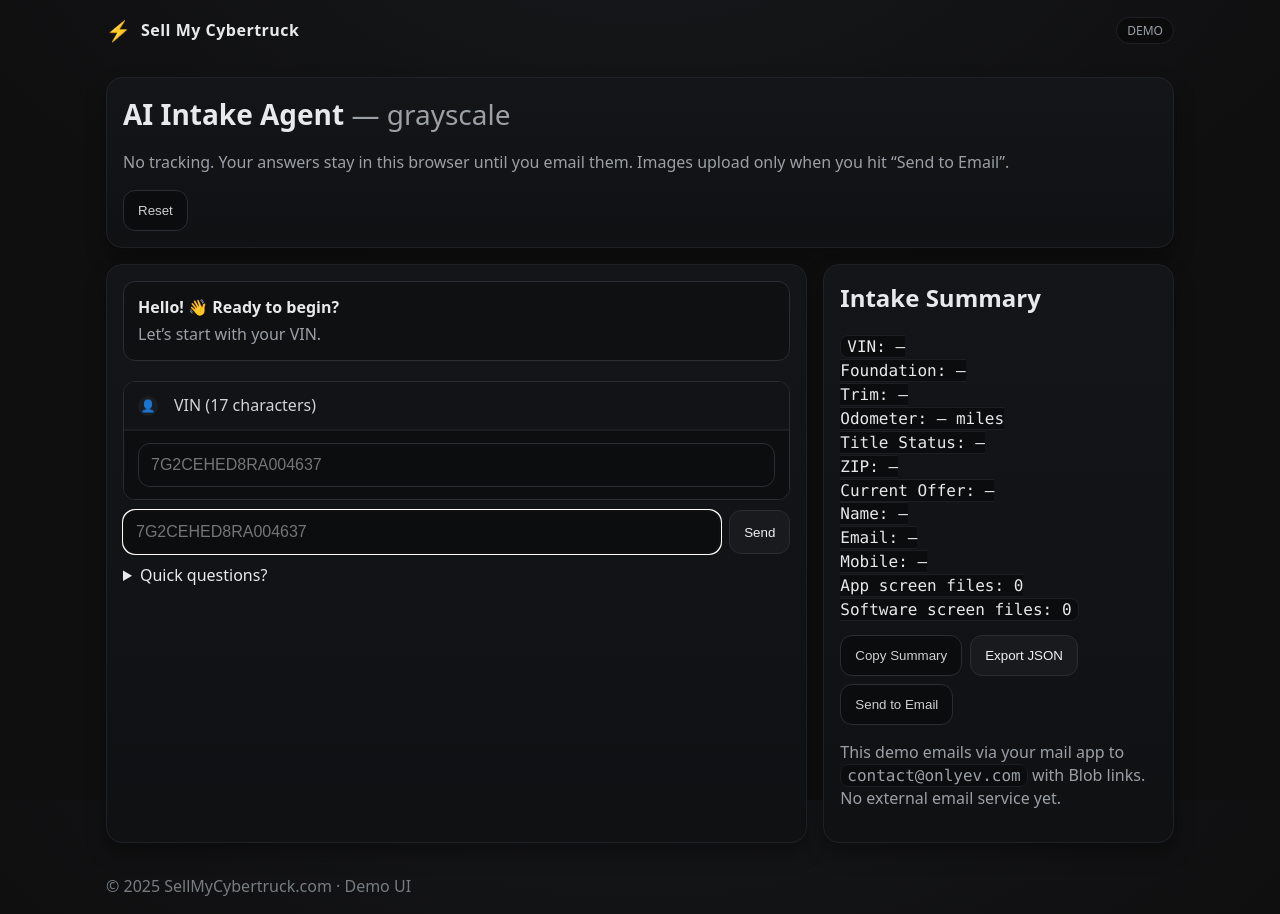
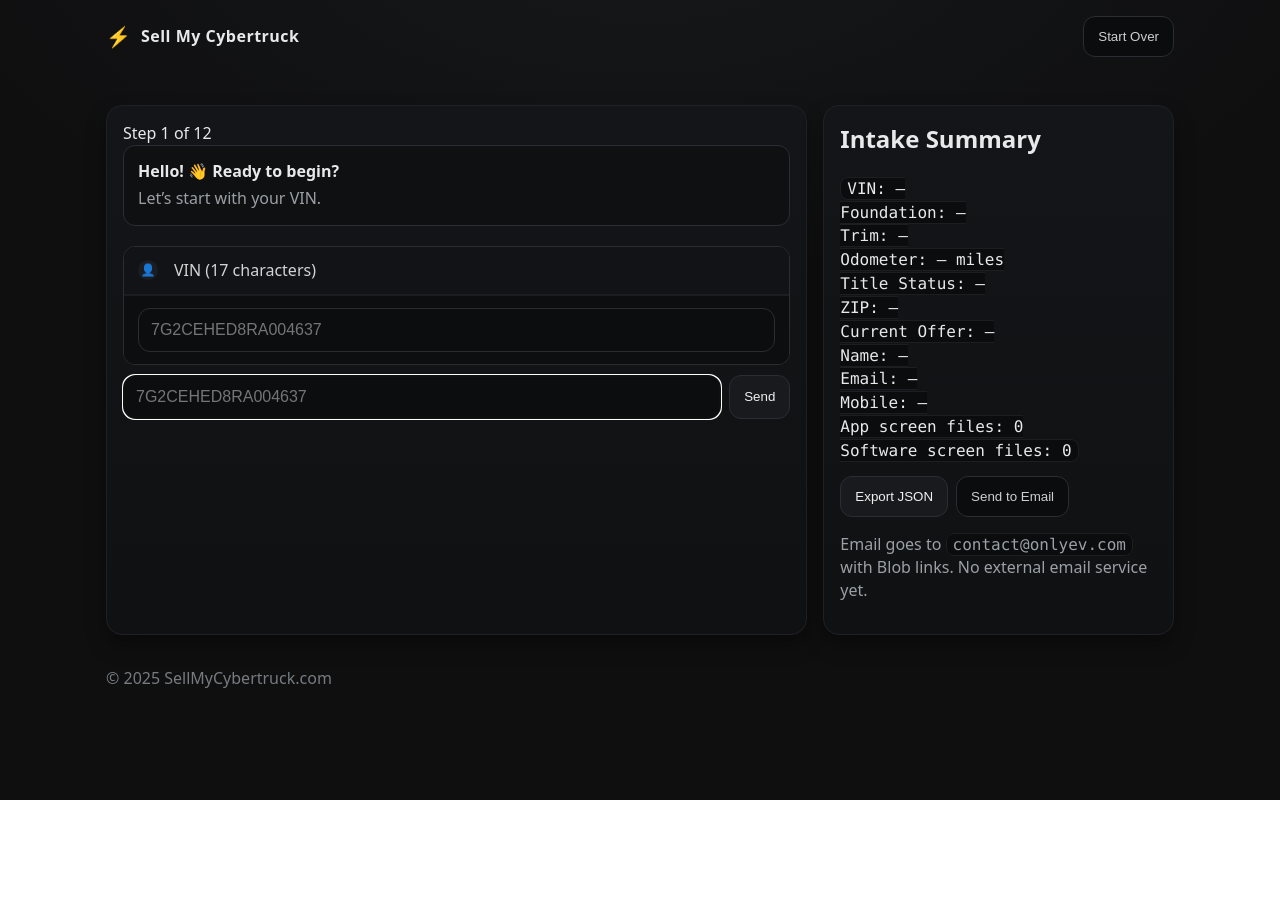
Before and after one commit to adamqureshi/smc-ai-intake-demo, a website: page index.html in a window 1280 px wide. After the commit the page ends 800 px from the top, so only its background shows below. Drawn offline with Linux system fonts and the light colour scheme.

Commit message:
Update index.html

```diff
--- a/index.html
+++ b/index.html
@@ -3,8 +3,7 @@
 <head>
   <meta charset="utf-8" />
   <meta name="viewport" content="width=device-width, initial-scale=1" />
-  <title>Sell My Cybertruck — AI Intake (Demo)</title>
-  <meta name="description" content="Grayscale demo of an intake agent for Sell My Cybertruck. Static HTML/CSS + one API for Blob uploads.">
+  <title>Sell My Cybertruck — Intake</title>
   <link rel="stylesheet" href="styles.css" />
 </head>
 <body>
@@ -13,54 +12,41 @@
       <span class="logo">⚡</span>
       <span class="title">Sell My Cybertruck</span>
     </div>
-    <span class="pill">DEMO</span>
+    <button id="resetBtn" class="btn btn-ghost">Start Over</button>
   </header>
 
   <main class="container">
-    <section class="card hero">
-      <h1>AI Intake Agent <span class="subtle">— grayscale</span></h1>
-      <p class="muted">No tracking. Your answers stay in this browser until you email them. Images upload only when you hit “Send to Email”.</p>
-      <div class="cta-row">
-        <button id="startBtn" class="btn">Start Intake</button>
-        <button id="resetBtn" class="btn btn-ghost">Reset</button>
-      </div>
-    </section>
-
     <section class="layout">
       <div class="card chat">
-        <!-- Collapsible Q/A log -->
+        <div class="progress">
+          <div id="progressLabel" class="progress-label">Step 1 of 12</div>
+          <div class="progress-rail"><div id="progressBar" class="progress-bar"></div></div>
+        </div>
+
         <div id="qaLog" class="qa-log" aria-live="polite"></div>
 
         <form id="chatForm" class="input-row" autocomplete="off">
           <div id="dynamicField" class="field"></div>
           <button class="btn" id="sendBtn" type="submit">Send</button>
         </form>
-
-        <details class="faq">
-          <summary>Quick questions?</summary>
-          <div class="faq-inner">
-            <div class="qa"><strong>Q:</strong> Accepted trims? <span class="muted">A:</span> AWD & Cyberbeast.</div>
-            <div class="qa"><strong>Q:</strong> Have a loan? <span class="muted">A:</span> Yes, include payoff estimate.</div>
-            <div class="qa"><strong>Q:</strong> Required images? <span class="muted">A:</span> <em>App screen</em> + <em>Software screen</em> (see examples).</div>
-          </div>
-        </details>
       </div>
 
       <aside class="card summary">
         <h2>Intake Summary</h2>
         <div id="summary"></div>
         <div class="summary-actions">
-          <button id="copyBtn" class="btn btn-ghost">Copy Summary</button>
           <button id="exportBtn" class="btn">Export JSON</button>
           <button id="emailBtn" class="btn btn-ghost">Send to Email</button>
         </div>
-        <p class="legal muted">This demo emails via your mail app to <code>contact@onlyev.com</code> with Blob links. No external email service yet.</p>
+        <p class="legal muted">
+          Email goes to <code>contact@onlyev.com</code> with Blob links. No external email service yet.
+        </p>
       </aside>
     </section>
   </main>
 
   <footer class="site-footer">
-    <span class="muted">© <span id="year"></span> SellMyCybertruck.com · Demo UI</span>
+    <span class="muted">© <span id="year"></span> SellMyCybertruck.com</span>
   </footer>
 
   <script src="script.js"></script>
```
